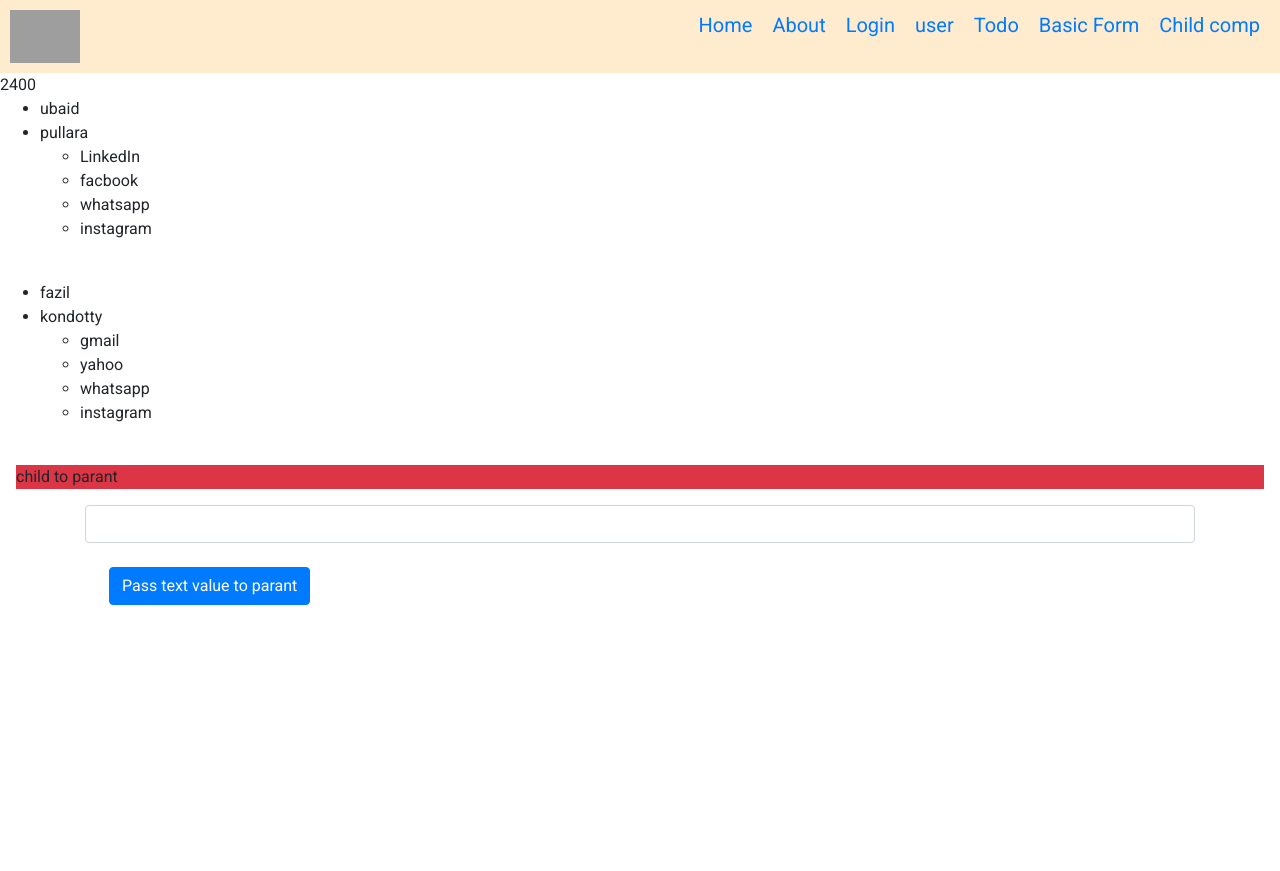
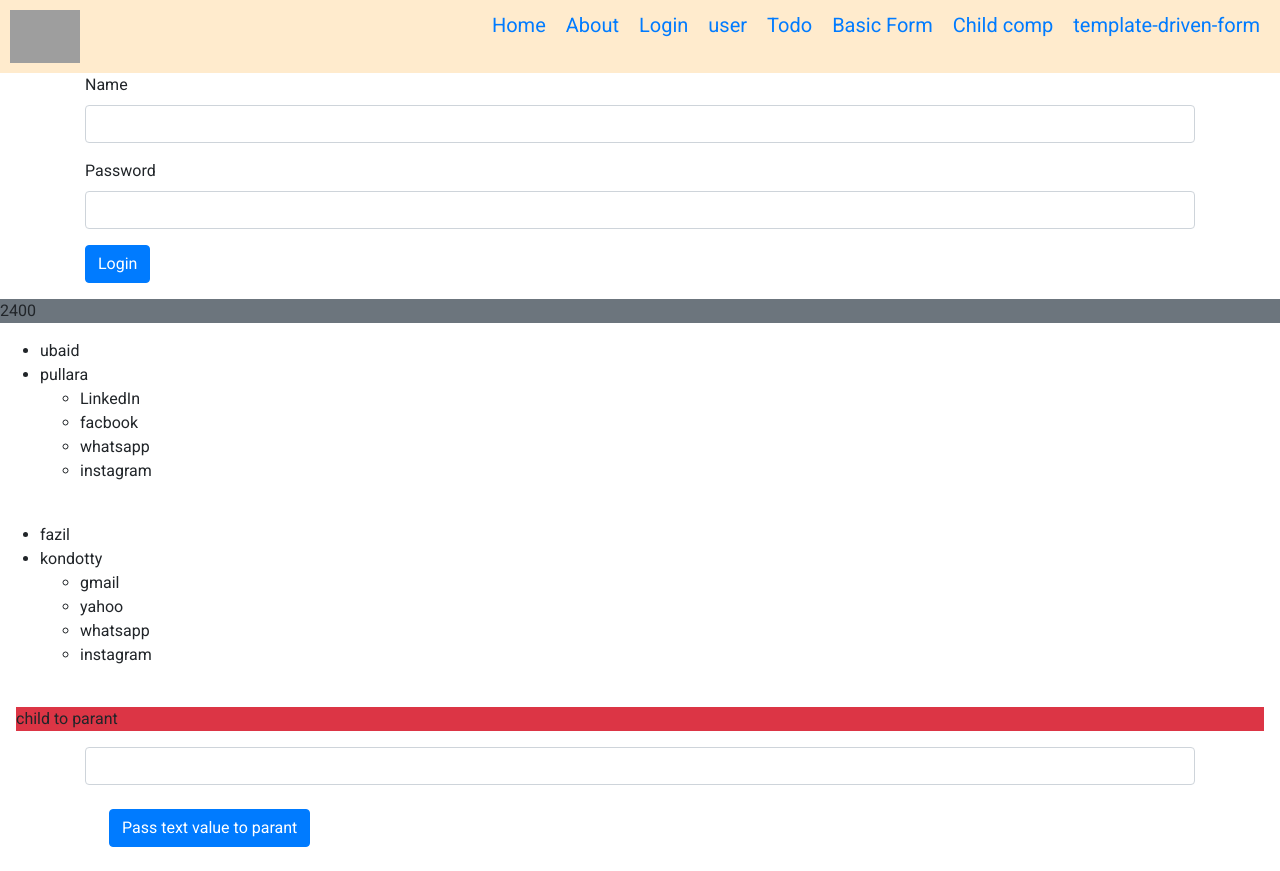
Before and after one commit to UbaidMannethodi/angular-basics2, an Angular app: page /template-driven-form in a window 1280 px wide. Before the commit this address led to /. Before the commit the page ends 800 px from the top, so only its background shows below. Built offline with nearby package versions, Linux system fonts and the light colour scheme; grey boxes are pictures that could not be loaded.

Commit message:
added template driven form component

```diff
--- a/src/app/app-routing.module.ts
+++ b/src/app/app-routing.module.ts
@@ -2,12 +2,14 @@ import { NgModule } from '@angular/core';
 import { RouterModule, Routes } from '@angular/router';
 import { BasicFormComponent } from './basic-form/basic-form.component';
 import { ChildComponent } from './child/child.component';
+import { TemplateDrivenFormComponent } from './template-driven-form/template-driven-form.component';
 import { TodoComponent } from './todo/todo.component';
 
 const routes: Routes = [
   {path:'child', component: ChildComponent},
   {path:'basic-form', component: BasicFormComponent},
   {path:'todo', component: TodoComponent},
+  {path:'template-driven-form', component: TemplateDrivenFormComponent},
 ];
 
 @NgModule({
--- a/src/app/app.component.html
+++ b/src/app/app.component.html
@@ -46,10 +46,10 @@
 </ul> -->
 <app-header></app-header>
 
+<router-outlet></router-outlet>
+
 <!-- custom pipe -->
-{{30 |usdInr:80}}
-
-<router-outlet></router-outlet>
+<p class="bg-secondary">{{30 |usdInr:80}}</p>
 
 <!-- <app-child  [item]="childData" ></app-child><br>
 <button (click)="updateData()" class="btn btn-warning">Change Data</button> -->
--- a/src/app/app.module.ts
+++ b/src/app/app.module.ts
@@ -12,7 +12,8 @@ import {MatButtonModule} from '@angular/material/button';
 import { TodoComponent } from './todo/todo.component';
 import { ChildComponent } from './child/child.component';
 import { ChildToParantComponent } from './child-to-parant/child-to-parant.component';
-import { UsdInrPipe } from './pipes/usd-inr.pipe' ;
+import { UsdInrPipe } from './pipes/usd-inr.pipe';
+import { TemplateDrivenFormComponent } from './template-driven-form/template-driven-form.component' ;
 
 @NgModule({
   declarations: [
@@ -22,7 +23,8 @@ import { UsdInrPipe } from './pipes/usd-inr.pipe' ;
     TodoComponent,
     ChildComponent,
     ChildToParantComponent,
-    UsdInrPipe
+    UsdInrPipe,
+    TemplateDrivenFormComponent
   ],
   imports: [
     BrowserModule,
--- a/src/app/header/header.component.html
+++ b/src/app/header/header.component.html
@@ -8,6 +8,7 @@
     <li><a href="#"  [routerLink]="['/todo']" >Todo</a></li>
     <li><a href="#"  [routerLink]="['/basic-form']" >Basic Form</a></li>
     <li><a href="#"  [routerLink]="['/child']" >Child comp</a></li>
+    <li><a href="#"  [routerLink]="['template-driven-form']" >template-driven-form</a></li>
 
   </ul>
 </nav>
--- /dev/null
+++ b/src/app/template-driven-form/template-driven-form.component.html
@@ -0,0 +1,13 @@
+<div class="container">
+    <form action="" #loginForm="ngForm" (ngSubmit)="loginUser(loginForm.value)">
+    <div class="form-group">
+        <label for="">Name</label>
+        <input type="text" name="username" id="" class="form-control" ngModel>
+    </div>
+    <div class="form-group">
+        <label for="">Password</label>
+        <input type="password" name="password" id="" class="form-control" ngModel>
+    </div>
+    <button class="btn btn-primary mb-3">Login</button>
+</form>
+</div>
--- /dev/null
+++ b/src/app/template-driven-form/template-driven-form.component.ts
@@ -0,0 +1,18 @@
+import { Component, OnInit } from '@angular/core';
+
+@Component({
+  selector: 'app-template-driven-form',
+  templateUrl: './template-driven-form.component.html',
+  styleUrls: ['./template-driven-form.component.css']
+})
+export class TemplateDrivenFormComponent implements OnInit {
+
+  constructor() { }
+
+  ngOnInit(): void {
+  }
+
+  loginUser(){
+
+  }
+}
```
Also changed, not shown: src/app/template-driven-form/template-driven-form.component.css (added), 1 other file (tests, documents, lock files or other folders).
